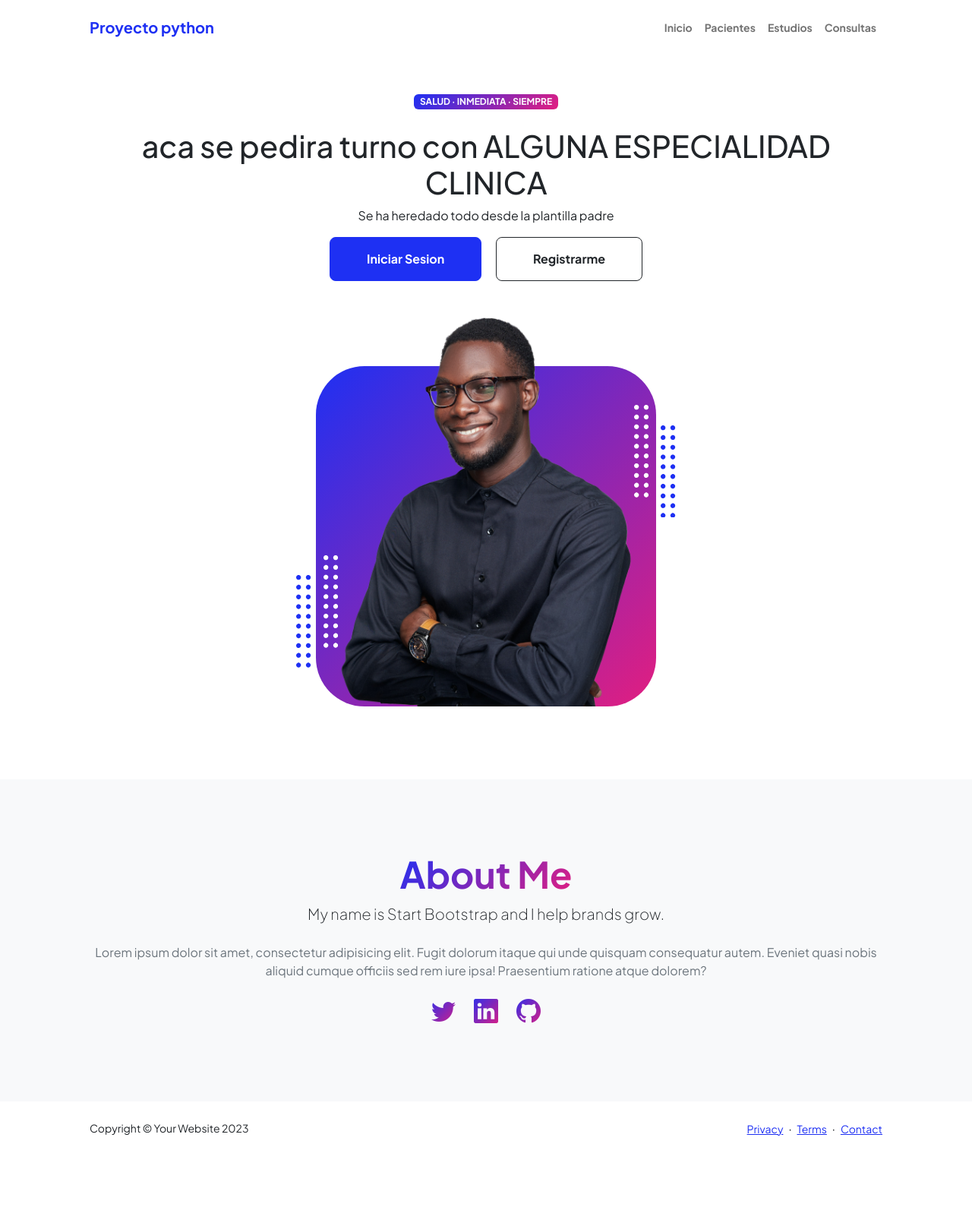
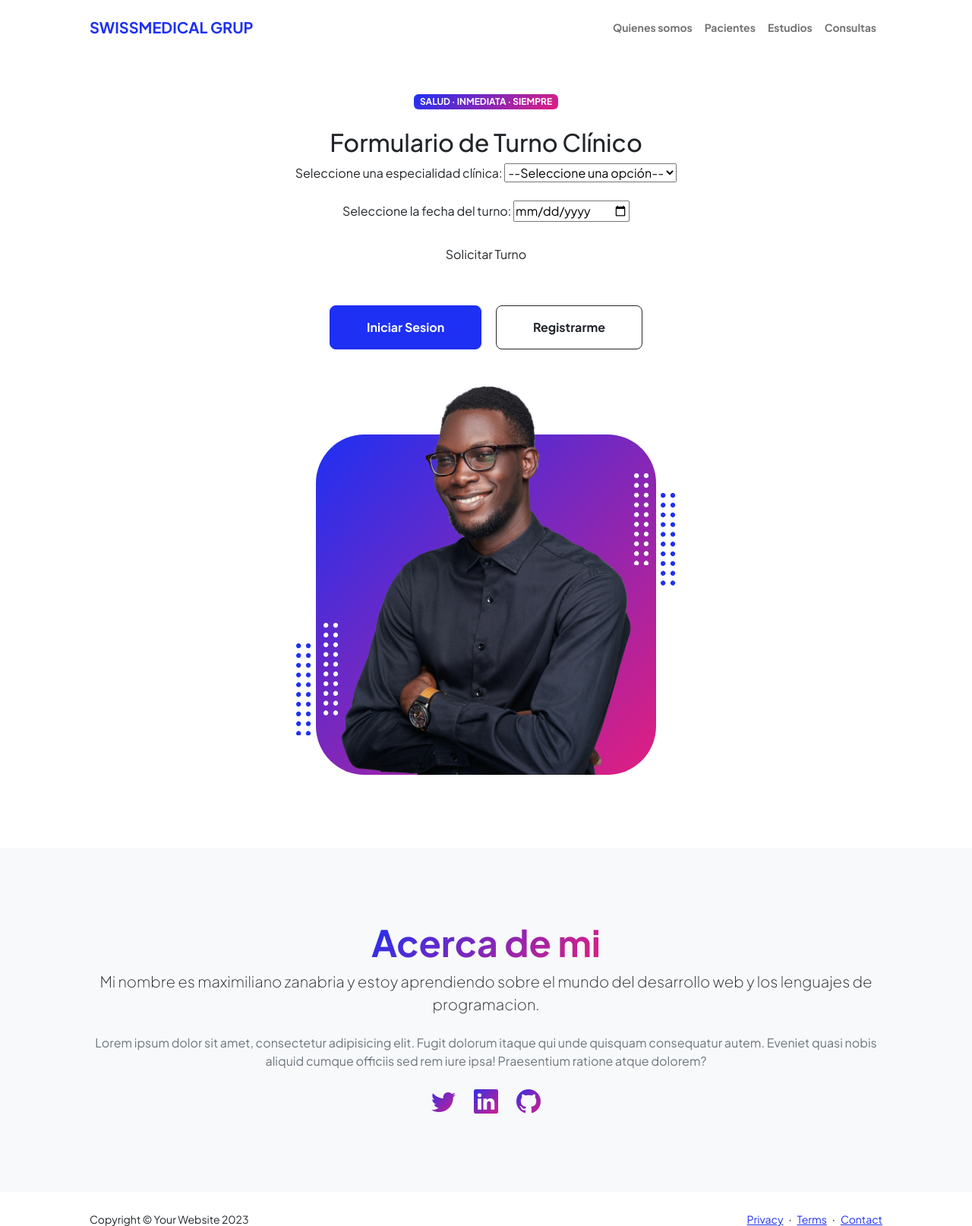
Before and after one commit to maxizanabria/Tercera-pre-entrega-zanabria, a Django app: page /miApp/estudios/ in a window 1280 px wide. Shown: the top 1614 px of the page at 76% size. Before the commit the page ends 1495 px from the top, so only its background shows below. Run offline with Django 5.2, Linux system fonts and the light colour scheme; parts of the project's set-up code (start-up, migrations or seed data) failed here and were passed over; some libraries are stand-ins or nearby versions.

Commit message:
3entregaProyecto python

```diff
--- a/entorno-virtual/Proyecto1/urls.py
+++ b/entorno-virtual/Proyecto1/urls.py
@@ -24,4 +24,5 @@ urlpatterns = [
     path('miApp/', include('miApp.urls')),
     path('plantilla/', probando_template),
     path('agregar_pacientes/<nom>/<ap>/', agregar_Pacientes ),
+
 ]
--- a/entorno-virtual/miApp/models.py
+++ b/entorno-virtual/miApp/models.py
@@ -1,9 +1,8 @@
 from django.db import models
 
-# Create your models here.
 class Pacientes(models.Model):
     nombre = models.CharField(max_length=40)
-    apellido = models.IntegerField()
+    apellido = models.CharField(max_length=40)
 
 class Registro(models.Model):
     nombre = models.CharField(max_length=30)
@@ -18,6 +17,5 @@ class Consultas(models.Model):
 
 class estudios(models.Model):
     nombre = models.CharField(max_length=30)
-
     fecha_de_entrega = models.DateField(default=False)
     entregado = models.BooleanField(default=False)
--- a/entorno-virtual/miApp/templates/app/estudios.html
+++ b/entorno-virtual/miApp/templates/app/estudios.html
@@ -13,10 +13,36 @@
 
 {% block contenidoQueCambia %}
 
-    <h1>aca se pedira turno con ALGUNA ESPECIALIDAD CLINICA</h1>
+<h2>Formulario de Turno Clínico</h2>
+    <form action="#" method="post" onsubmit="return validarFormulario()">
+        <label for="especialidad">Seleccione una especialidad clínica:</label>
+        <select id="especialidad" name="especialidad" required>
+            <option value="">--Seleccione una opción--</option>
+            <option value="cardiologia">Cardiología</option>
+            <option value="dermatologia">Dermatología</option>
+            <option value="pediatria">Pediatría</option>
+            <option value="ginecologia">Ginecología</option>
+        </select><br><br>
 
-    <p>Se ha heredado todo desde la plantilla padre </p>
+        <label for="fecha">Seleccione la fecha del turno:</label>
+        <input type="date" id="fecha" name="fecha" required><br><br>
 
+        <input class="btn" type="submit" value="Solicitar Turno">
+    </form>
+
+    <script>
+        function validarFormulario() {
+            var especialidad = document.getElementById("especialidad").value;
+            if (especialidad === "") {
+                alert("Debe seleccionar una especialidad clínica.");
+                return false;
+            }
+            return true;
+        }
+    </script>
+
+    <br>
+    <br>
 {% endblock %}
 
 
--- a/entorno-virtual/miApp/templates/app/padre.html
+++ b/entorno-virtual/miApp/templates/app/padre.html
@@ -24,11 +24,11 @@
             <!-- Navigation-->
             <nav class="navbar navbar-expand-lg navbar-light bg-white py-3">
                 <div class="container px-5">
-                    <a class="navbar-brand" href="index.html"><span class="fw-bolder text-primary">Proyecto python </span></a>
+                    <a class="navbar-brand" href="index.html"><span class="fw-bolder text-primary">SWISSMEDICAL GRUP </span></a>
                     <button class="navbar-toggler" type="button" data-bs-toggle="collapse" data-bs-target="#navbarSupportedContent" aria-controls="navbarSupportedContent" aria-expanded="false" aria-label="Toggle navigation"><span class="navbar-toggler-icon"></span></button>
                     <div class="collapse navbar-collapse" id="navbarSupportedContent">
                         <ul class="navbar-nav ms-auto mb-2 mb-lg-0 small fw-bolder">
-                            <li class="nav-item"><a class="nav-link" href="{% url 'inicio'%}">Inicio</a></li>
+                            <li class="nav-item"><a class="nav-link" href="{% url 'inicio'%}">Quienes somos</a></li>
                             <li class="nav-item"><a class="nav-link" href="{% url 'pacientes'%}">Pacientes</a></li>
                             <li class="nav-item"><a class="nav-link" href="{% url 'estudios'%}">Estudios</a></li>
                             <li class="nav-item"><a class="nav-link" href="{% url 'consultas'%}">Consultas</a></li>
@@ -46,8 +46,9 @@
                                 <div class="badge bg-gradient-primary-to-secondary text-white mb-4"><div class="text-uppercase">Salud &middot; Inmediata &middot; Siempre</div></div>
 <!-- Esto es lo que va a cambiar -->
 {% block contenidoQueCambia %}
-<h1>PADRE</h1>
+
 {% endblock %}
+
                                     <a class="btn btn-primary btn-lg px-5 py-3 me-sm-3 fs-6 fw-bolder" href="resume.html">Iniciar Sesion</a>
                                     <a class="btn btn-outline-dark btn-lg px-5 py-3 fs-6 fw-bolder" href="projects.html">Registrarme</a>
                                 </div>
@@ -184,8 +185,8 @@
                     <div class="row gx-5 justify-content-center">
                         <div class="col-xxl-8">
                             <div class="text-center my-5">
-                                <h2 class="display-5 fw-bolder"><span class="text-gradient d-inline">About Me</span></h2>
-                                <p class="lead fw-light mb-4">My name is Start Bootstrap and I help brands grow.</p>
+                                <h2 class="display-5 fw-bolder"><span class="text-gradient d-inline">Acerca de mi </span></h2>
+                                <p class="lead fw-light mb-4"> Mi nombre es maximiliano zanabria y estoy aprendiendo sobre el mundo del desarrollo web y los lenguajes de programacion.</p>
                                 <p class="text-muted">Lorem ipsum dolor sit amet, consectetur adipisicing elit. Fugit dolorum itaque qui unde quisquam consequatur autem. Eveniet quasi nobis aliquid cumque officiis sed rem iure ipsa! Praesentium ratione atque dolorem?</p>
                                 <div class="d-flex justify-content-center fs-2 gap-4">
                                     <a class="text-gradient" href="#!"><i class="bi bi-twitter"></i></a>
--- a/entorno-virtual/miApp/urls.py
+++ b/entorno-virtual/miApp/urls.py
@@ -6,4 +6,6 @@ urlpatterns = [
     path('pacientes/', views.pacientes,name='pacientes'),
     path('consultas/', views.consultas,name='consultas'),
     path('estudios/', views.estudios,name='estudios'),
+    path('pacientes-Formulario/', views.pacientes_Formulario,name='pacientesFormulario'),
+
 ]
--- a/entorno-virtual/miApp/views.py
+++ b/entorno-virtual/miApp/views.py
@@ -1,5 +1,7 @@
 from django.shortcuts import render
 from django.http import HttpResponse
+from miApp.models import Pacientes
+from miApp.forms import pacientesFormulario
 
 
 
@@ -16,3 +18,14 @@ def consultas(req):
 
 def estudios(req):
     return render(req, 'app/estudios.html')
+
+def pacientes_Formulario(req):
+    if req.method == 'POST':
+
+            pacientes =  pacientesFormulario(nombre=req.POST['curso'],apellido=req.POST['apellido'])
+
+            pacientes.save()
+
+            return render(req, "app/inicio.html")
+
+    return render(req,"app/pacientesFormulario.html")
```
Also changed, not shown: entorno-virtual/miApp/forms.py (added, +8 -0 lines), entorno-virtual/miApp/templates/app/consultas.html (+27 -2 lines), entorno-virtual/miApp/templates/app/inicio.html (+6 -5 lines), entorno-virtual/miApp/templates/app/pacientes.html (+13 -2 lines), entorno-virtual/miApp/templates/app/pacientesFormulario.html (added, +18 -0 lines), entorno-virtual/miApp/static/miapp/css/styles.css.
